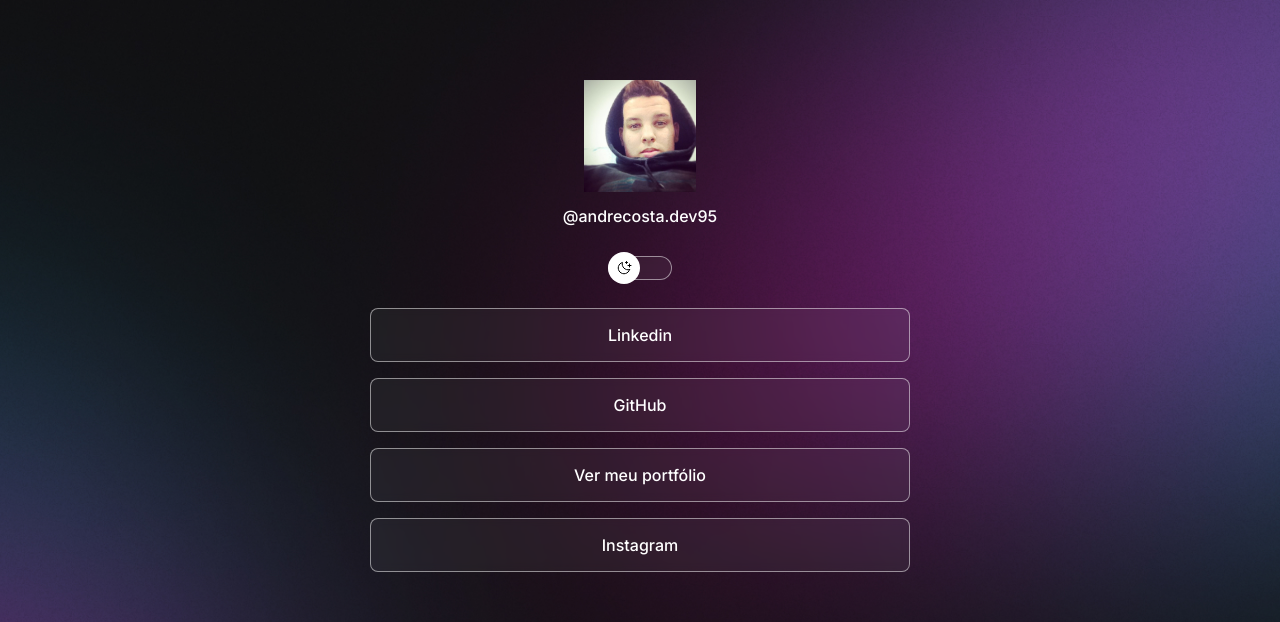
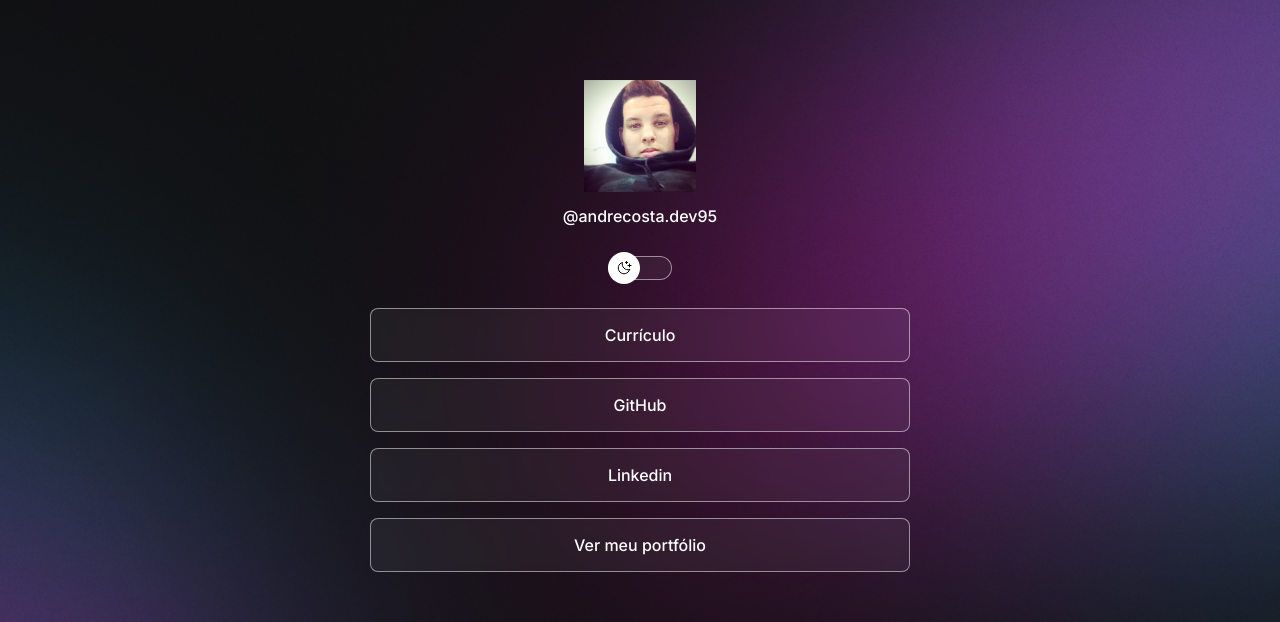
Before and after one commit to andredev95/pagelinkdev, a plain HTML site: page index.html in a window 1280 px wide. Shown: the top 622 px of the page. Drawn offline with nearby package versions, Linux system fonts and the light colour scheme.

Commit message:
Add files via upload

```diff
--- a/index.html
+++ b/index.html
@@ -30,8 +30,11 @@
       </div>
 
       <ul>
+
         <li>
-          <a href="https://www.linkedin.com/in/andrecosta1995/" target="_blank">Linkedin</a>
+          <a href="https://www.canva.com/design/DAFWgaQ-loU/0ifa_cOq6tgFp7U1FdnQ-w/edit?utm_content=DAFWgaQ-loU&utm_campaign=designshare&utm_medium=link2&utm_source=sharebutton" target="_blank"
+            >Currículo</a
+          >
         </li>
 
         <li>
@@ -39,14 +42,14 @@
         </li>
 
         <li>
+          <a href="https://www.linkedin.com/in/andrecosta1995/" target="_blank">Linkedin</a>
+        </li>
+
+        <li>
           <a href="https://github.com/andredev95" target="_blank">Ver meu portfólio</a>
         </li>
 
-        <li>
-          <a href="https://rocketseat.com.br/explorer" target="_blank"
-            >Instagram</a
-          >
-        </li>
+
       </ul>
       <div id="social-links">
         <a href="https://github.com/andredev95" target="_blank">
```
Also changed, not shown: 1 other file.
